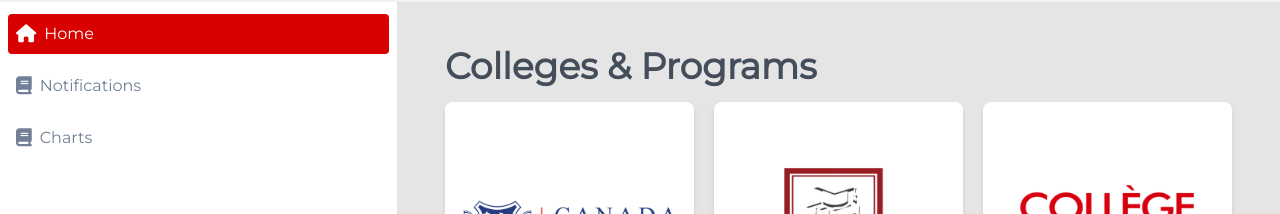
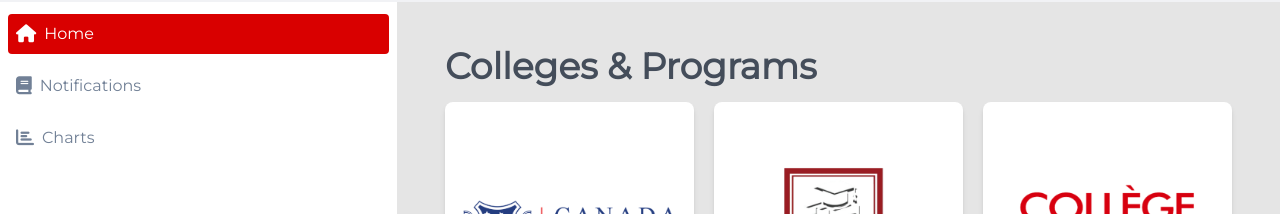
Before and after one commit to brkeudunman/react-collegues-project, a React (Create React App) app: page / in a window 1280 px wide. Shown: the part 80-294 px from the top of the page. Built offline with nearby package versions, Linux system fonts and the light colour scheme; no server answers.

Commit message:
chart section's icon has been changed

```diff
--- a/src/components/main/Navbar.js
+++ b/src/components/main/Navbar.js
@@ -5,7 +5,7 @@ import NavbarButton from './NavbarButton'
 function Navbar() {
 
   var jsonArr = [{to:"/",text:"Home"},{to:"/notifications",text:"Notifications"},{to:"/charts",text:"Charts"}]
-  var icoArr = [(<i class="ml-2 sm:text-lg fa-solid fa-house"></i>),(<i class="ml-2 text-lg fa-solid fa-book"></i>),(<i class="ml-2 text-lg fa-solid fa-book"></i>)]
+  var icoArr = [(<i class="ml-2 sm:text-lg fa-solid fa-house"></i>),(<i class="ml-2 text-lg fa-solid fa-book"></i>),(<i class="ml-2 text-lg fa-solid fa-chart-bar"></i>)]
 
 
   return (
```
